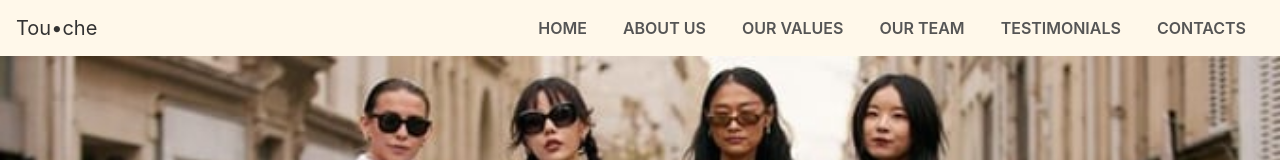
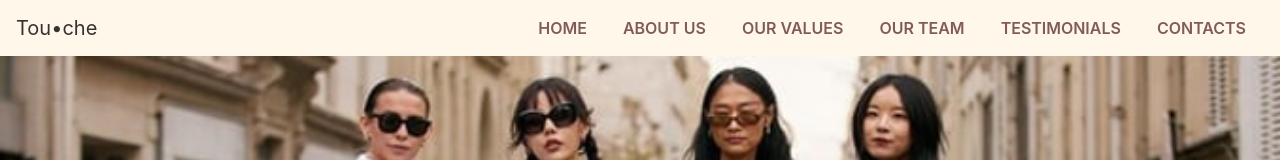
Before and after one commit to trivera400/Touche, a plain HTML site: page index.html in a window 1280 px wide. Shown: the top 160 px of the page. Drawn offline with nearby package versions, Linux system fonts and the light colour scheme; files whose address does not match are found by name.

Commit message:
Update style.css

```diff
--- a/style.css
+++ b/style.css
@@ -38,7 +38,7 @@ border: none!important;
 }
 .nav-link
 {
-    color: #555!important;
+    color: #815B5B!important;
     font-weight: 600;
     font-size: 16px;
 }
```
